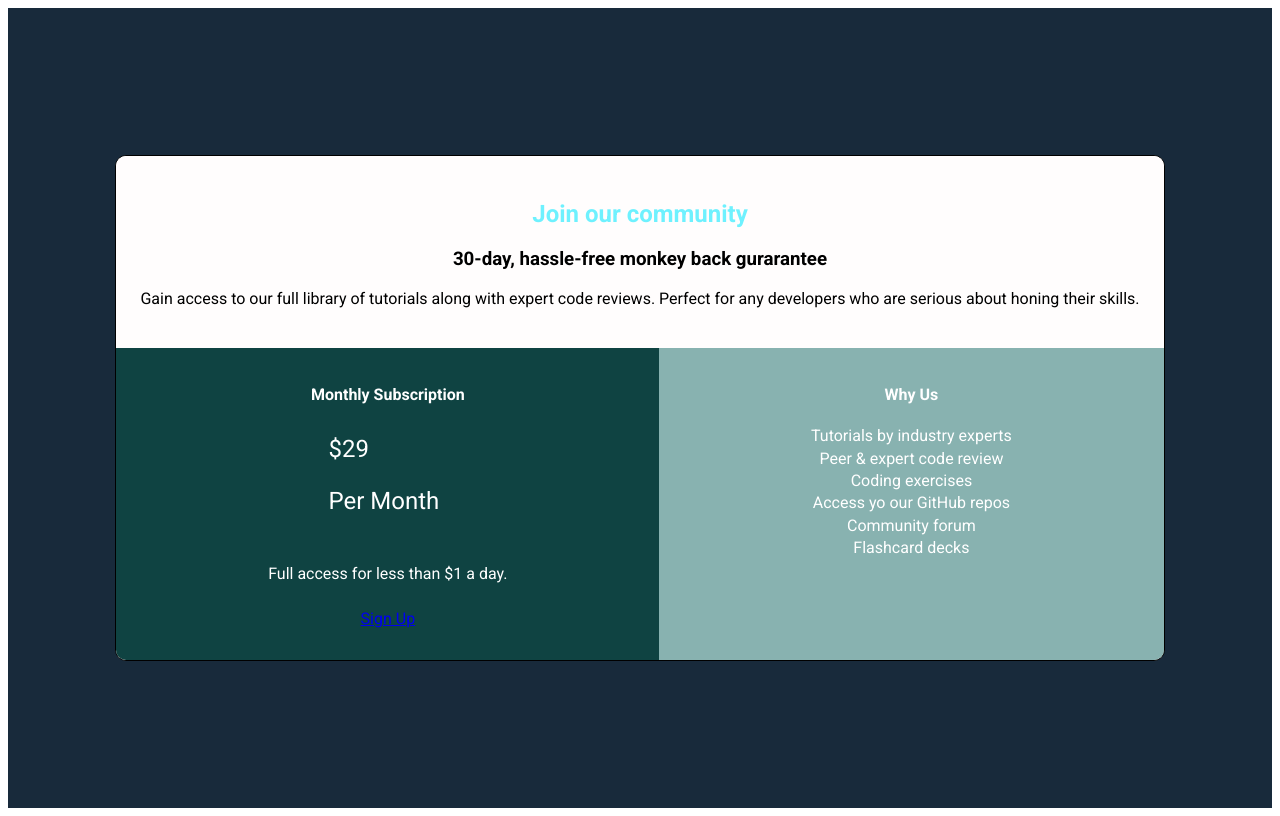
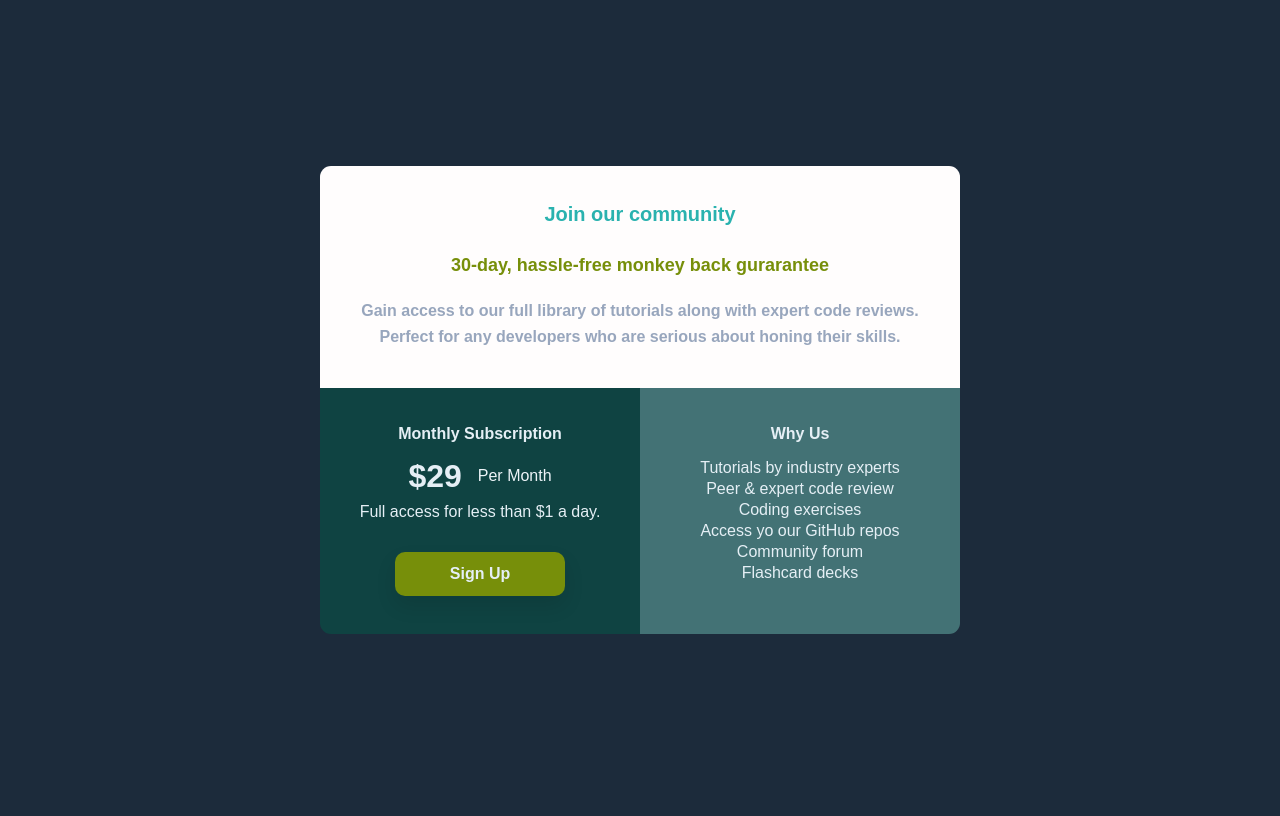
Before and after one commit to iamirsh/React-Subscription-App---Fundamentals-of-web-development-CSS-Selectors-Pseudo---s1j9gth9961d, a React app: page / in a window 1280 px wide. Built offline with nearby package versions, Linux system fonts and the light colour scheme.

Commit message:
Update App.css

```diff
--- a/src/styles/App.css
+++ b/src/styles/App.css
@@ -1,104 +1,167 @@
 * {
-    font-family: 'Roboto', sans-serif;
+    padding: 0;
+    margin: 0;
+    box-sizing: border-box;
 }
 
-#main {
-    background-color: rgb(24, 42, 59);
-    height: 100vh;
-    display: flex;
-    justify-content: center;
-    align-items: center;
+body {
+    font-family: "Karla", sans-serif;
+    line-height: 1;
+    font-weight: 400;
+    background-color: hsl(211, 36%, 17%);
 }
 
-ul {
-    margin: 0;
-    padding: 0;
+html {
+    font-size: 62.5%;
 }
 
-li {
-    list-style-type: none;
-    line-height: 1.4;
+.card-section {
+    max-width: 144rem;
+    height: 100vh;
+    margin: 0 auto;
+    display: flex;
+    align-items: center;
+    justify-content: center;
 }
 
 .container {
-    border: 1px solid black;
+    width: 50%;
     border-radius: 11px;
-    background-color: white;
     overflow: hidden;
 }
 
 .community {
-    text-align: center;
-    padding: 1.5rem;
-    background-color: rgb(255, 253, 253);
+    display: grid;
+    grid-template-columns: repeat(1, 1fr);
+    padding: 3.8rem;
+    background-color: #fffdfd;
+    display: flex;
+    flex-direction: column;
+    align-items: center;
 }
 
-.community-title-meta {
-    color: rgb(101, 155, 59);
-    margin-top: 2rem;
-    font-weight: 500;
+.community-header {
+    font-size: 2rem;
+    font-weight: 700;
+    color: hsl(179, 62%, 43%);
+    margin-bottom: 3.2rem;
 }
 
-
-
-.community-header {
-    color: rgb(110, 241, 254);
+.community-sub-header {
+    font-size: 1.8rem;
+    font-weight: 600;
+    color: hsl(71, 87%, 30%);
+    margin-bottom: 2.4rem;
 }
 
-.community-desciption {
-    max-width: 60ch;
-    line-height: 1.5;
-    color: rgb(155, 166, 189);
+.community-text {
+    font-size: 1.6rem;
     font-weight: 600;
+    line-height: 1.6;
+    color: hsl(218, 22%, 67%);
+    text-align: center;
+}
+
+.card-details {
+    display: grid;
+    grid-template-columns: repeat(2, 1fr);
+}
+
+.card {
+    background-color: hsl(179, 64%, 16%);
+    display: flex;
+    flex-direction: column;
+    align-items: center;
+    padding: 3.8rem;
+}
+
+.card-header {
+    font-size: 1.6rem;
+    color: hsl(204, 43%, 93%);
+    font-weight: 600;
+    margin-bottom: 1.8rem;
+}
+
+.price {
+    font-size: 1.6rem;
+    color: hsl(203, 44%, 95%);
+    display: flex;
+    align-items: center;
+    gap: 1.6rem;
+    margin-bottom: 1.2rem;
+}
+
+.price span {
+    color: hsl(204, 43%, 93%);
+    font-size: 3.2rem;
+    font-weight: 700;
+}
+
+.card-details-text {
+    font-size: 1.6rem;
+    color: hsl(204, 43%, 93%);
+    line-height: 1.6rem;
+    margin-bottom: 3.2rem;
+}
+
+.btn:link,
+.btn:visited {
+    background-color: hsl(71, 87%, 30%);
+    color: hsl(204, 43%, 93%);
+    font-size: 1.6rem;
+    font-weight: 600;
+    display: flex;
+    justify-content: center;
+    align-items: center;
+    text-decoration: none;
+    display: block;
+    width: 70%;
+    text-align: center;
+    padding: 1.4rem;
+    border-radius: 10px;
+    box-shadow: 0px 10px 20px rgba(0, 0, 0, 0.1);
 }
 
 .why-us {
-    background-color: rgba(85, 145, 142, 0.698);
-    flex-grow: 1;
-    color: #fff;
-    text-align: center;
-    padding: 1rem 1rem 2rem 1rem;
-}
-
-.card {
-    background-color: rgb(15, 67, 66);
-    flex-grow: 1;
-    color: #fff;
+    background-color: hsla(177, 26%, 45%, 0.699);
+    padding: 3.8rem;
     display: flex;
     flex-direction: column;
     align-items: center;
-    gap: 0.6rem;
-    padding: 1rem 1rem 2rem 1rem;
 }
 
-.card-header {
-    margin: 1.33rem;
+.why-us-header {
+    font-size: 1.6rem;
+    color: hsl(204, 43%, 93%);
     font-weight: 600;
+    margin-bottom: 1.8rem;
 }
 
-.price {
-    font-size: 1.5rem;
-    margin-right: 0.5rem;
+.why-us-items {
+    list-style-type: none;
+    text-align: center;
+    font-size: 1.6rem;
+    color: hsl(204, 43%, 93%);
+    display: flex;
+    flex-direction: column;
+    gap: 0.5rem;
 }
 
-.card-details {
-    display: flex;
-}
-
-.sign-up-btn {
-    background-color: rgb(102, 153, 0);
-    color: #fff;
-    outline: none;
-    border: none;
-    padding: 0.5rem 2rem;
-    border-radius: 11px;
-    margin-top: 1rem;
-    min-width: 10rem;
-}
-
-@media (max-width: 600px) {
-    /* max-width: 600px --> apply css to those screen whose width is 600px or below */
+@media screen and (max-width: 450px) {
     .card-details {
-        flex-direction: column;
+        grid-template-columns: repeat(1, 1fr);
+        grid-template-areas: "a" "b";
+    }
+    .card {
+        grid-area: a;
+    }
+    .why-us {
+        grid-area: b;
+    }
+    html {
+        font-size: 45.5%;
+    }
+    .container {
+        width: 90%;
     }
 }
```
